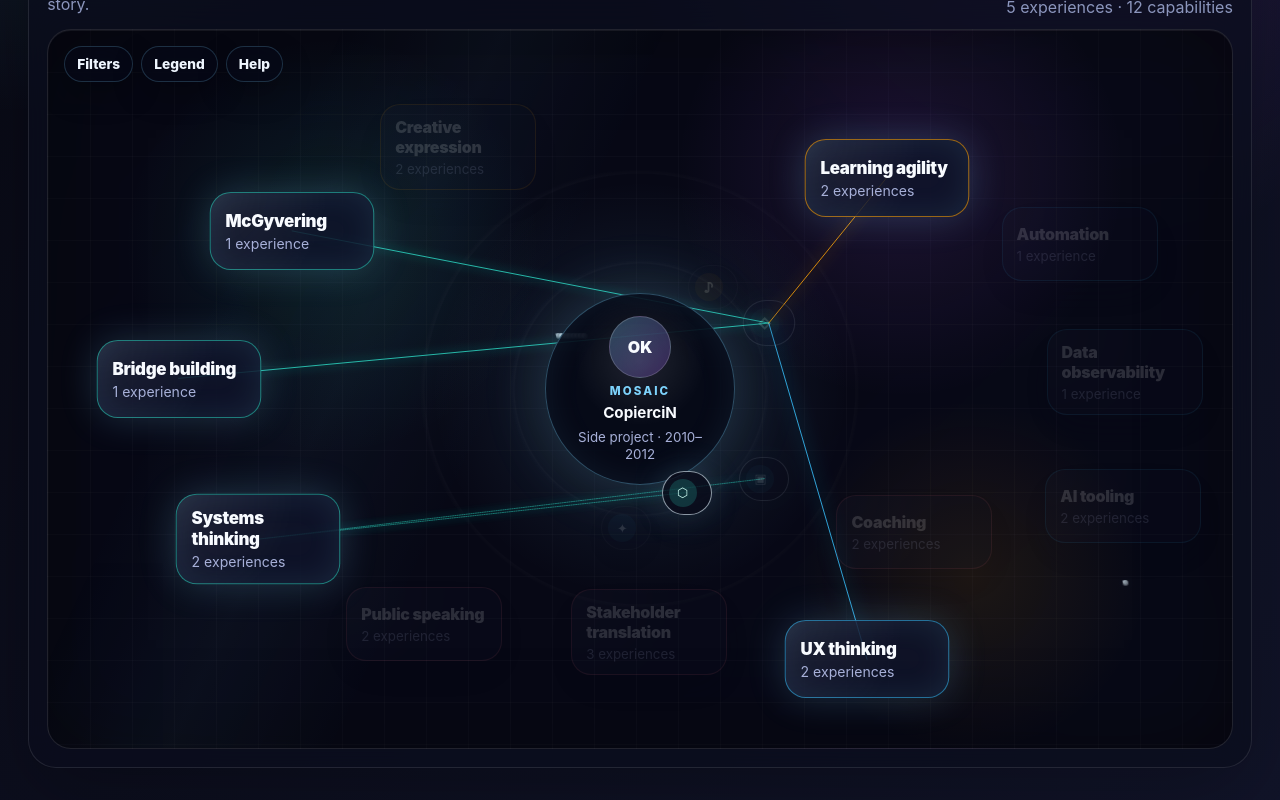
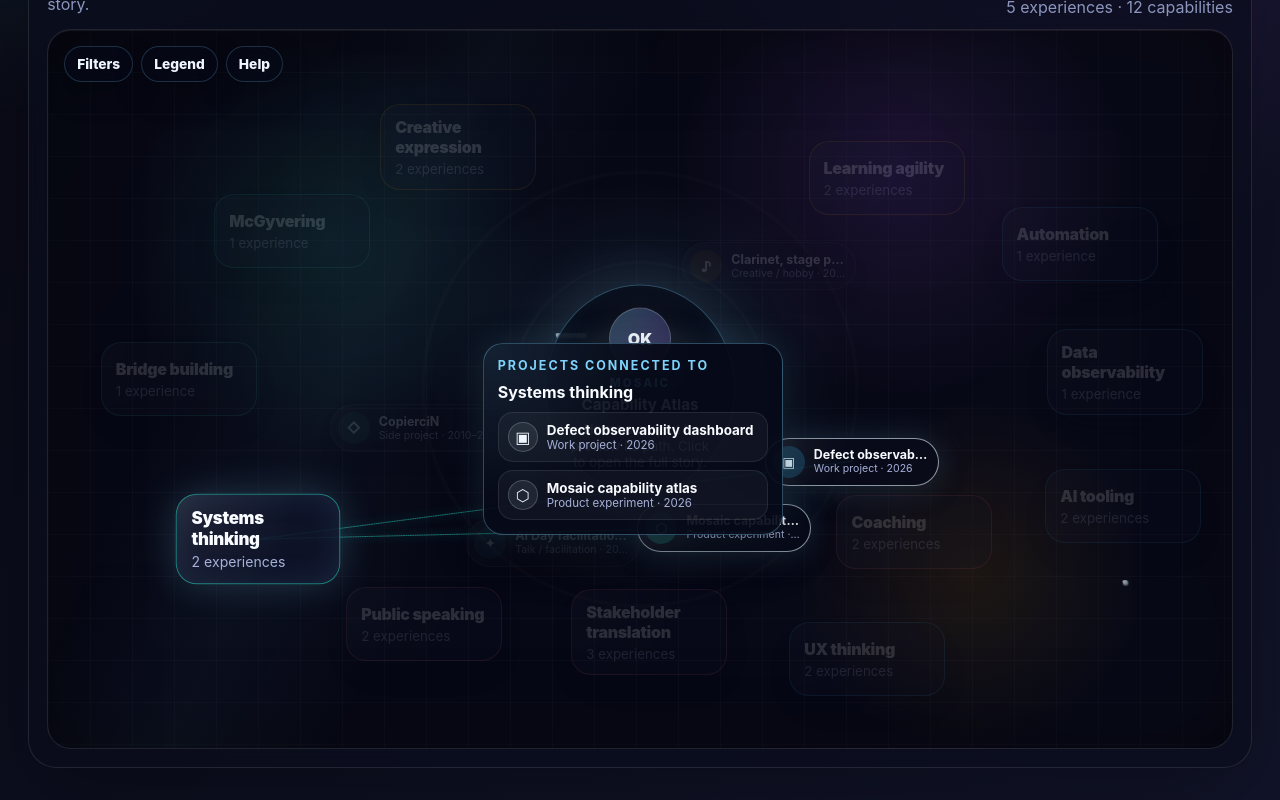
Before and after one commit to gomercin/mosaic, a React (Vite) app: page / in a window 1280 px wide. Both pictures are taken after a click on the button "Seeing relationships, feedback loops, constraints, and unint". Shown: the part 397-1197 px from the top of the page. Built offline with nearby package versions, Linux system fonts and the light colour scheme.

Commit message:
feat: clarify constellation project nodes
Make Overview projects visible as labeled pill nodes, add a guide/default center state, show selected-capability connected projects, and improve the legend/relationship line grammar. Verified with npm ci, npm test, npm run build, and browser layout checks.

```diff
--- a/src/App.tsx
+++ b/src/App.tsx
@@ -143,6 +143,7 @@
             selectedCapabilityId={selectedCapabilityId}
             selectedPrincipleId={selectedPrincipleId}
             selectedExperienceId={selectedExperienceId}
+            isSelectedExperienceActive={isOverviewDetailOpen}
             onCapabilitySelect={setSelectedCapabilityId}
             onExperienceSelect={handleOverviewExperienceSelect}
           />
--- a/src/components/CapabilityMap.tsx
+++ b/src/components/CapabilityMap.tsx
@@ -13,6 +13,7 @@
   selectedCapabilityId: string | null;
   selectedPrincipleId: string | null;
   selectedExperienceId: string | null;
+  isSelectedExperienceActive?: boolean;
   onCapabilitySelect: (capabilityId: string | null) => void;
   onExperienceSelect: (experienceId: string) => void;
 };
@@ -262,8 +263,8 @@
 }
 
 function resolveExperienceCollisions(nodes: ExperienceNode[]): ExperienceNode[] {
-  const minimumDistance = 7.2;
-  const centerExclusionRadius = 15;
+  const minimumDistance = 15.2;
+  const centerExclusionRadius = 21;
   let resolvedNodes = nodes.map((node) => ({ ...node }));
 
   for (let pass = 0; pass < 8; pass += 1) {
@@ -330,6 +331,7 @@
   selectedCapabilityId,
   selectedPrincipleId,
   selectedExperienceId,
+  isSelectedExperienceActive = false,
   onCapabilitySelect,
   onExperienceSelect
 }: CapabilityMapProps) {
@@ -355,9 +357,9 @@
     [data, capabilityNodes]
   );
   const backgroundSignals = useMemo(() => buildBackgroundSignals(90), []);
-  const selectedExperience = experienceNodes.find(
-    (experience) => experience.id === selectedExperienceId
-  );
+  const selectedExperience = isSelectedExperienceActive
+    ? experienceNodes.find((experience) => experience.id === selectedExperienceId)
+    : undefined;
   const hoveredExperience = experienceNodes.find(
     (experience) => experience.id === hoveredExperienceId
   );
@@ -365,6 +367,10 @@
   const previewExperience = hoveredExperience;
   const activeCapabilityIds = activeExperience?.capabilityIds ?? [];
   const hasActiveFilter = Boolean(selectedCapabilityId || selectedPrincipleId || selectedCategory);
+  const selectedCapability = selectedCapabilityId ? capabilityNodeMap[selectedCapabilityId] : undefined;
+  const selectedCapabilityExperiences = selectedCapabilityId
+    ? experienceNodes.filter((experience) => experience.capabilityIds.includes(selectedCapabilityId))
+    : [];
   const previewStyle = previewExperience
     ? ({
         left: `${clamp(previewExperience.x + (previewExperience.x > 58 ? -16 : 16), 16, 84)}%`,
@@ -372,6 +378,13 @@
       } as CSSProperties)
     : undefined;
   const previewPlacement = previewExperience?.x && previewExperience.x > 58 ? 'left' : 'right';
+  const selectedCapabilityPanelStyle = selectedCapability
+    ? ({
+        left: `${clamp(selectedCapability.x + (selectedCapability.x > 62 ? -19 : 19), 18, 82)}%`,
+        top: `${clamp(selectedCapability.y + (selectedCapability.y > 62 ? -14 : 14), 16, 84)}%`
+      } as CSSProperties)
+    : undefined;
+  const selectedCapabilityPanelPlacement = selectedCapability?.x && selectedCapability.x > 62 ? 'left' : 'right';
 
   function experienceMatchesCategory(experience: ExperienceNode): boolean {
     if (!selectedCategory) {
@@ -523,6 +536,25 @@
               aria-label="Constellation legend"
             >
               <p className="eyebrow">Legend</p>
+              <h3>How to read it</h3>
+              <div className="constellation-legend__grammar">
+                <span>
+                  <i className="constellation-legend__sample constellation-legend__sample--capability" aria-hidden="true" />
+                  <strong>Capability anchor</strong>
+                  <small>Large rounded rectangle.</small>
+                </span>
+                <span>
+                  <i className="constellation-legend__sample constellation-legend__sample--project" aria-hidden="true" />
+                  <strong>Project / experience</strong>
+                  <small>Smaller pill with a glyph.</small>
+                </span>
+                <span>
+                  <i className="constellation-legend__sample constellation-legend__sample--line" aria-hidden="true" />
+                  <strong>Relationship</strong>
+                  <small>Line showing a project strengthens a capability.</small>
+                </span>
+              </div>
+
               <h3>Signal colors</h3>
               <div className="constellation-legend__items">
                 {categories.map((category) => (
@@ -611,11 +643,21 @@
           </svg>
 
           <div className="constellation-core" aria-label="Profile core">
-            <span className="constellation-core__initials">{getProfileInitials(data.profile.name)}</span>
-            <span className="constellation-core__label">Mosaic</span>
-            <strong>{activeExperience?.title ?? data.profile.tagline}</strong>
-            {activeExperience && (
-              <small>{activeExperience.type} · {activeExperience.period.label}</small>
+            {activeExperience ? (
+              <>
+                <span className="constellation-core__project-glyph">{activeExperience.glyph}</span>
+                <span className="constellation-core__label">Project path</span>
+                <strong>{activeExperience.title}</strong>
+                <small>{activeExperience.period.label} · {activeExperience.type}</small>
+                <small>{activeExperience.capabilityIds.length} capabilities connected</small>
+              </>
+            ) : (
+              <>
+                <span className="constellation-core__initials">{getProfileInitials(data.profile.name)}</span>
+                <span className="constellation-core__label">Mosaic</span>
+                <strong>Capability Atlas</strong>
+                <small>Hover a project to preview its path. Click to open the full story.</small>
+              </>
             )}
           </div>
 
@@ -642,7 +684,7 @@
           })}
 
           {experienceNodes.map((experience) => {
-            const isSelected = selectedExperienceId === experience.id;
+            const isSelected = isSelectedExperienceActive && selectedExperienceId === experience.id;
             const isHovered = hoveredExperienceId === experience.id;
             const isDimmed = isExperienceDimmed(experience);
             const isRelatedToCapability = Boolean(selectedCapabilityId) && experienceMatchesSelectedCapability(experience);
@@ -656,6 +698,7 @@
                 data-category={experience.dominantCategory}
                 style={{ left: `${experience.x}%`, top: `${experience.y}%` } as CSSProperties}
                 type="button"
+                title={`${experience.title} · ${experience.type} · ${experience.period.label}`}
                 onClick={() => onExperienceSelect(experience.id)}
                 onFocus={() => setHoveredExperienceId(experience.id)}
                 onBlur={() => setHoveredExperienceId(null)}
@@ -666,11 +709,39 @@
                 <span className="constellation-experience__glyph">{experience.glyph}</span>
                 <span className="constellation-experience__story">
                   <strong>{experience.title}</strong>
-                  <small>{experience.period.label} · {experience.type}</small>
+                  <small>{experience.type} · {experience.period.label}</small>
                 </span>
               </button>
             );
           })}
+
+          {selectedCapability && selectedCapabilityPanelStyle && (
+            <aside
+              className="constellation-connected-panel"
+              data-placement={selectedCapabilityPanelPlacement}
+              style={selectedCapabilityPanelStyle}
+              aria-live="polite"
+              aria-label={`Projects connected to ${selectedCapability.label}`}
+            >
+              <p className="eyebrow">Projects connected to</p>
+              <h3>{selectedCapability.label}</h3>
+              <div className="constellation-connected-panel__list">
+                {selectedCapabilityExperiences.map((experience) => (
+                  <button
+                    key={experience.id}
+                    type="button"
+                    onClick={() => onExperienceSelect(experience.id)}
+                  >
+                    <span className="constellation-connected-panel__glyph">{experience.glyph}</span>
+                    <span>
+                      <strong>{experience.title}</strong>
+                      <small>{experience.type} · {experience.period.label}</small>
+                    </span>
+                  </button>
+                ))}
+              </div>
+            </aside>
+          )}
 
           {previewExperience && (
             <aside
--- a/src/constellation.css
+++ b/src/constellation.css
@@ -54,7 +54,8 @@
 
 .constellation-category-list,
 .constellation-legend__items,
-.constellation-legend__types {
+.constellation-legend__types,
+.constellation-legend__grammar {
   display: grid;
   gap: 8px;
 }
@@ -71,6 +72,57 @@
   border-radius: 14px;
   background: rgba(255, 255, 255, 0.035);
   color: var(--color-text);
+}
+
+.constellation-legend__grammar span {
+  display: grid;
+  grid-template-columns: auto minmax(0, 1fr);
+  gap: 2px 10px;
+  align-items: center;
+  padding: 10px 11px;
+  border: 1px solid var(--color-border-soft);
+  border-radius: 14px;
+  background: rgba(255, 255, 255, 0.035);
+}
+
+.constellation-legend__grammar strong,
+.constellation-legend__grammar small {
+  min-width: 0;
+}
+
+.constellation-legend__grammar small {
+  grid-column: 2;
+  color: var(--color-muted);
+  line-height: 1.35;
+}
+
+.constellation-legend__sample {
+  display: block;
+  grid-row: 1 / span 2;
+}
+
+.constellation-legend__sample--capability {
+  width: 30px;
+  height: 18px;
+  border: 1px solid rgba(125, 211, 252, 0.64);
+  border-radius: 7px;
+  background: rgba(125, 211, 252, 0.1);
+}
+
+.constellation-legend__sample--project {
+  width: 28px;
+  height: 20px;
+  border: 1px solid rgba(226, 244, 255, 0.48);
+  border-radius: 999px;
+  background: rgba(226, 244, 255, 0.08);
+}
+
+.constellation-legend__sample--line {
+  width: 32px;
+  height: 2px;
+  border-radius: 999px;
+  background: rgba(125, 211, 252, 0.82);
+  box-shadow: 0 0 12px rgba(125, 211, 252, 0.44);
 }
 
 .constellation-category-list button {
@@ -242,11 +294,27 @@
 }
 
 .constellation-edge {
-  stroke: rgba(255, 255, 255, 0.09);
+  stroke: rgba(255, 255, 255, 0.12);
   stroke-linecap: round;
-  stroke-width: 0.2;
+  stroke-width: 0.24;
   transition: opacity 180ms ease, stroke 180ms ease, stroke-width 180ms ease;
   vector-effect: non-scaling-stroke;
+}
+
+.constellation-edge[data-category="Core capability"] {
+  stroke: rgba(var(--category-core-rgb), 0.2);
+}
+
+.constellation-edge[data-category="Technical"] {
+  stroke: rgba(var(--category-technical-rgb), 0.2);
+}
+
+.constellation-edge[data-category="Human"] {
+  stroke: rgba(var(--category-human-rgb), 0.18);
+}
+
+.constellation-edge[data-category="Creative"] {
+  stroke: rgba(var(--category-creative-rgb), 0.2);
 }
 
 .constellation-edge.is-lit {
@@ -322,6 +390,22 @@
   font-weight: 900;
 }
 
+.constellation-core__project-glyph {
+  display: grid;
+  width: 52px;
+  height: 52px;
+  place-items: center;
+  border: 1px solid rgba(125, 211, 252, 0.32);
+  border-radius: 50%;
+  background:
+    radial-gradient(circle at top left, rgba(125, 211, 252, 0.22), transparent 3.8rem),
+    rgba(125, 211, 252, 0.1);
+  color: #f8fbff;
+  font-size: 1.2rem;
+  font-weight: 900;
+  box-shadow: 0 0 28px rgba(125, 211, 252, 0.16);
+}
+
 .constellation-core__label {
   color: var(--color-cyan);
   font-size: 0.72rem;
@@ -338,6 +422,7 @@
 }
 
 .constellation-core small {
+  max-width: 145px;
   color: var(--color-muted);
   line-height: 1.25;
 }
@@ -425,34 +510,38 @@
 .constellation-experience {
   display: flex;
   align-items: center;
-  gap: 8px;
-  min-width: 38px;
-  max-width: 210px;
-  min-height: 38px;
-  padding: 6px;
+  gap: 9px;
+  width: 174px;
+  min-height: 48px;
+  padding: 7px 10px 7px 7px;
   border-radius: 999px;
-  background: rgba(9, 12, 28, 0.78);
-  box-shadow: 0 10px 28px rgba(0, 0, 0, 0.18);
+  background:
+    radial-gradient(circle at top left, rgba(255, 255, 255, 0.08), transparent 5rem),
+    rgba(9, 12, 28, 0.82);
+  box-shadow:
+    0 10px 28px rgba(0, 0, 0, 0.18),
+    inset 0 0 18px rgba(255, 255, 255, 0.025);
 }
 
 .constellation-experience__glyph {
   display: grid;
-  width: 28px;
-  height: 28px;
+  width: 32px;
+  height: 32px;
   flex: 0 0 auto;
   place-items: center;
   border-radius: 50%;
   background: rgba(255, 255, 255, 0.08);
   color: #eff6ff;
-  font-size: 0.8rem;
+  font-size: 0.86rem;
   font-weight: 900;
 }
 
 .constellation-experience__story {
   display: grid;
-  max-width: 0;
+  min-width: 0;
+  max-width: 116px;
   overflow: hidden;
-  opacity: 0;
+  opacity: 1;
   transition: max-width 180ms ease, opacity 180ms ease;
   white-space: nowrap;
 }
@@ -460,14 +549,16 @@
 .constellation-experience__story strong {
   overflow: hidden;
   color: #f8fbff;
-  font-size: 0.82rem;
+  font-size: 0.78rem;
+  line-height: 1.12;
   text-overflow: ellipsis;
 }
 
 .constellation-experience__story small {
   overflow: hidden;
   color: var(--color-muted);
-  font-size: 0.72rem;
+  font-size: 0.66rem;
+  line-height: 1.25;
   text-overflow: ellipsis;
 }
 
@@ -496,7 +587,7 @@
 
 .constellation-preview-card {
   position: absolute;
-  z-index: 10;
+  z-index: 13;
   display: grid;
   width: min(260px, 34%);
   gap: 8px;
@@ -538,7 +629,97 @@
   color: var(--color-muted);
   line-height: 1.45;
   -webkit-box-orient: vertical;
-  -webkit-line-clamp: 3;
+  -webkit-line-clamp: 2;
+}
+
+.constellation-connected-panel {
+  position: absolute;
+  z-index: 12;
+  display: grid;
+  width: min(300px, 34%);
+  gap: 10px;
+  padding: 14px;
+  border: 1px solid rgba(125, 211, 252, 0.32);
+  border-radius: 20px;
+  background:
+    radial-gradient(circle at top left, rgba(125, 211, 252, 0.12), transparent 10rem),
+    rgba(7, 10, 24, 0.93);
+  box-shadow:
+    0 18px 48px rgba(0, 0, 0, 0.34),
+    0 0 34px rgba(125, 211, 252, 0.12);
+  transform: translate(-50%, -50%);
+}
+
+.constellation-connected-panel[data-placement="left"] {
+  transform: translate(-100%, -50%);
+}
+
+.constellation-connected-panel[data-placement="right"] {
+  transform: translate(0, -50%);
+}
+
+.constellation-connected-panel h3,
+.constellation-connected-panel p {
+  margin: 0;
+}
+
+.constellation-connected-panel h3 {
+  color: #f8fbff;
+  font-size: 1rem;
+  line-height: 1.2;
+}
+
+.constellation-connected-panel__list {
+  display: grid;
+  gap: 8px;
+}
+
+.constellation-connected-panel__list button {
+  display: grid;
+  grid-template-columns: auto minmax(0, 1fr);
+  gap: 9px;
+  align-items: center;
+  padding: 9px;
+  border: 1px solid rgba(255, 255, 255, 0.09);
+  border-radius: 15px;
+  background: rgba(255, 255, 255, 0.04);
+  color: #eff6ff;
+  text-align: left;
+}
+
+.constellation-connected-panel__list button:hover,
+.constellation-connected-panel__list button:focus-visible {
+  border-color: rgba(125, 211, 252, 0.54);
+  background: rgba(125, 211, 252, 0.08);
+}
+
+.constellation-connected-panel__glyph {
+  display: grid;
+  width: 30px;
+  height: 30px;
+  place-items: center;
+  border: 1px solid rgba(226, 244, 255, 0.2);
+  border-radius: 50%;
+  background: rgba(226, 244, 255, 0.08);
+  font-weight: 900;
+}
+
+.constellation-connected-panel__list strong,
+.constellation-connected-panel__list small {
+  display: block;
+  overflow: hidden;
+  text-overflow: ellipsis;
+  white-space: nowrap;
+}
+
+.constellation-connected-panel__list strong {
+  color: #f8fbff;
+  font-size: 0.84rem;
+}
+
+.constellation-connected-panel__list small {
+  color: var(--color-muted);
+  font-size: 0.72rem;
 }
 
 .constellation-preview-card dl {
@@ -684,12 +865,26 @@
     padding: 10px;
   }
 
+  .constellation-experience {
+    width: 150px;
+    min-height: 44px;
+  }
+
+  .constellation-experience__story {
+    max-width: 94px;
+  }
+
   .constellation-core {
     width: 160px;
     min-height: 160px;
+    padding: 18px;
   }
 
   .constellation-preview-card {
     width: min(230px, 58%);
   }
+
+  .constellation-connected-panel {
+    width: min(250px, 70%);
+  }
 }
```
